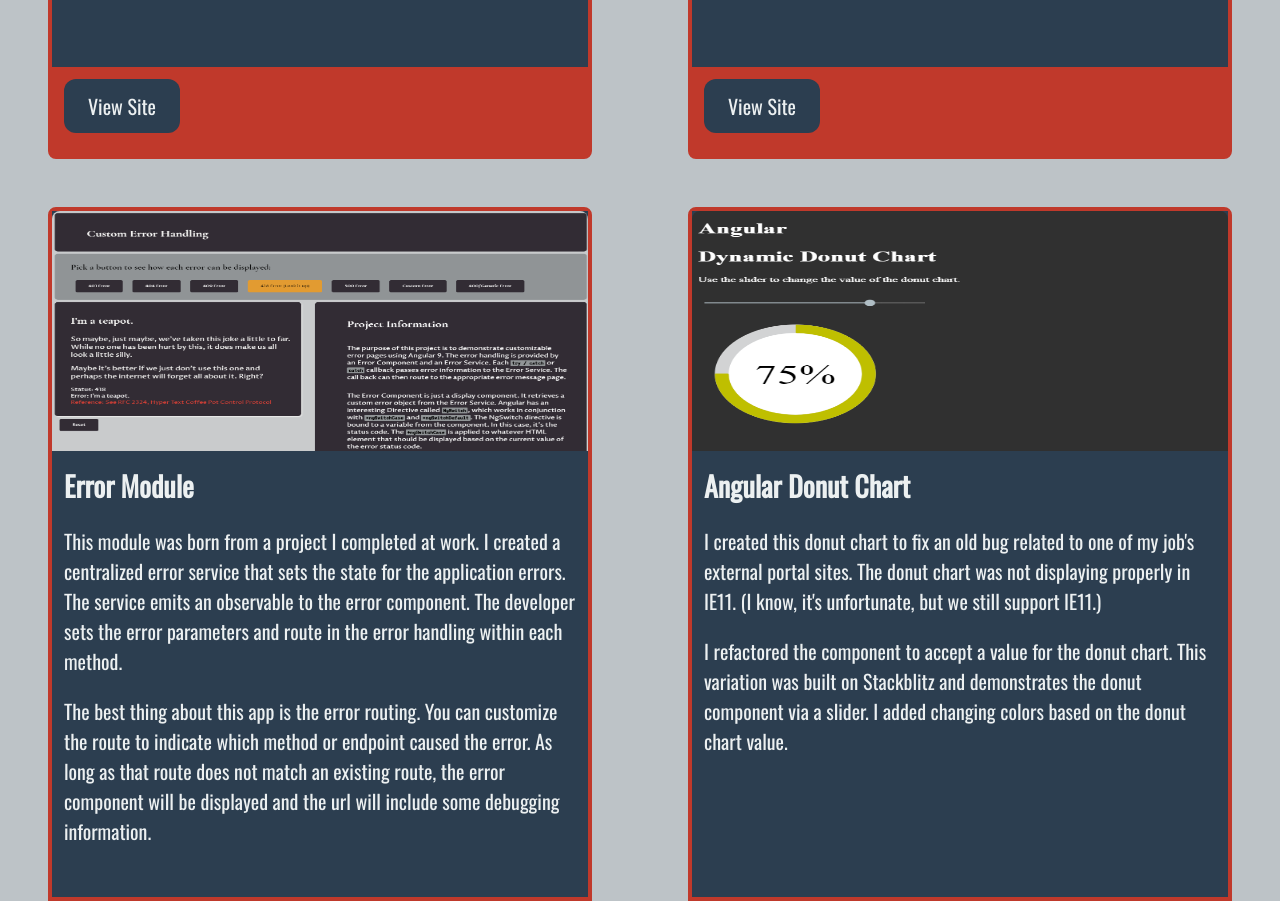
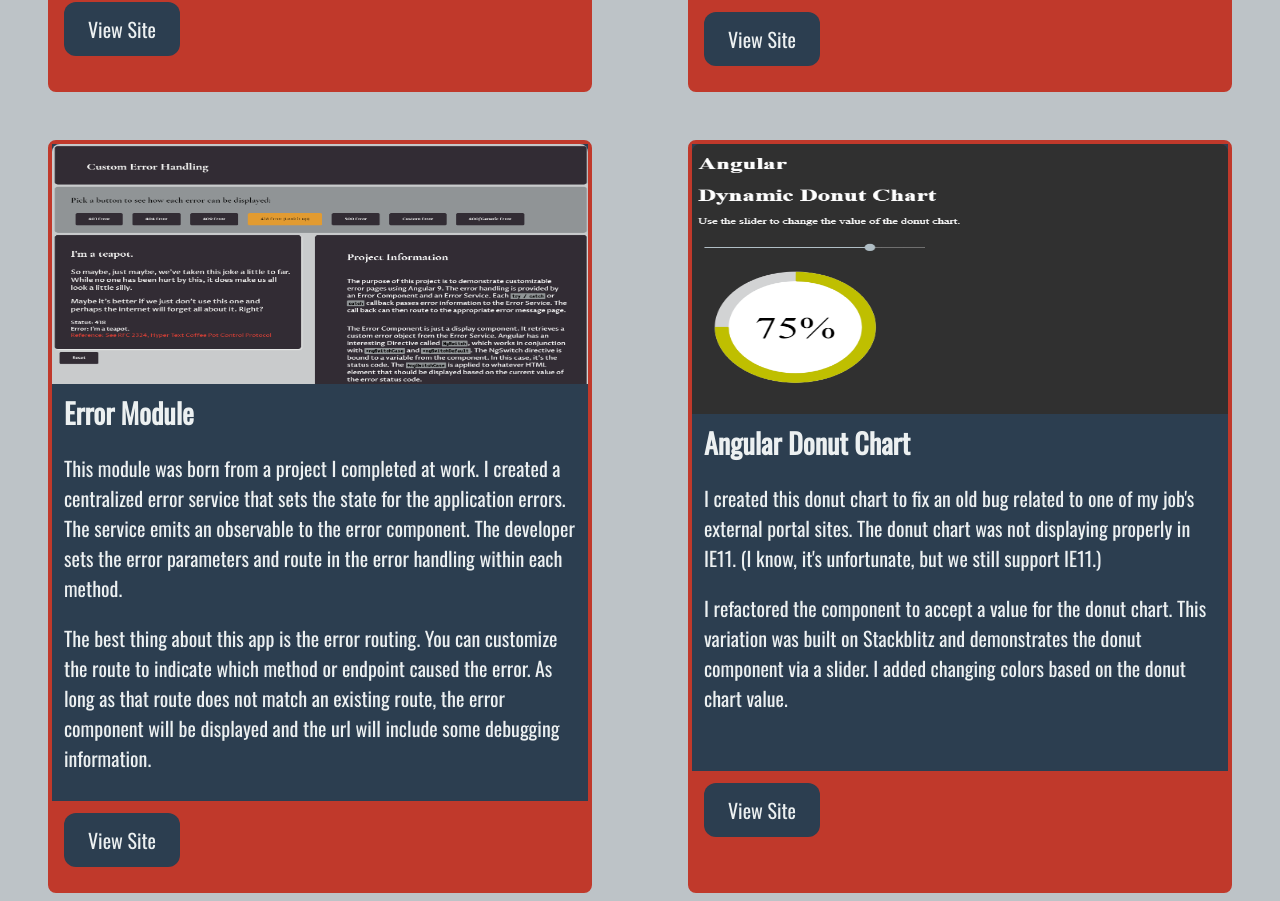
Before and after one commit to ChadESmith42/coding-by-chad, an Angular app in the folder portfolio/: page /projects in a window 1280 px wide. Shown: the part 1896-2797 px from the top of the page. Built offline with nearby package versions, Linux system fonts and the light colour scheme.

Commit message:
styling fixes

```diff
--- a/portfolio/src/app/content/contact/contact.service.ts
+++ b/portfolio/src/app/content/contact/contact.service.ts
@@ -1,5 +1,5 @@
 import { Injectable } from '@angular/core';
-import { HttpClient } from '@angular/common/http';
+import { HttpClient, HttpHeaders } from '@angular/common/http';
 import { Email } from './email.model';
 import { Observable } from 'rxjs';
 import { environment } from 'src/environments/environment';
@@ -15,11 +15,14 @@ export class ContactService {
 
 
   public SendEmail(email: Email): Observable<any | boolean> {
-    const headers = {
-        'Content-Type': 'application/json',
-        'Cache-Control': 'no-cache',
-        'Access-Control-Allow-Origin': 'https://codingbychad.com'
-    };
+    // tslint:disable-next-line: prefer-const
+    let headers: HttpHeaders = new HttpHeaders({
+      'Content-Type': 'application/json',
+      'Cache-Control': 'no-cache',
+      Origin: 'https://codingbychad.com',
+      Host: 'https://us-central1-innate-path-248719.cloudfunctions.net'
+    });
+
     return this.client.post(this.url, email, { headers, observe: 'body', responseType: 'json'});
   }
 
--- a/portfolio/src/app/content/projects/projects.component.css
+++ b/portfolio/src/app/content/projects/projects.component.css
@@ -39,12 +39,15 @@
 .card {
   background-color: var(--midnight-blue);
   color: var(--clouds);
+  display: flex;
+  flex-flow: column nowrap;
 }
 
 .card-title {
   font-size: 28px;
   padding: 0;
   margin: 0;
+  flex: 1 0;
 }
 
 .card-img {
@@ -52,21 +55,26 @@
   height: 240px;
   border-top-left-radius: 8px;
   border-top-right-radius: 8px;
+  flex: 240px;
 }
 
 .card-body {
   margin: 8px 12px;
-  min-height: 424px;
   border-bottom-left-radius: 8px;
   border-bottom-right-radius: 8px;
+  height: calc(minmax(29.5rem, 36rem));
 }
 
 .card-footer {
   box-sizing: content-box;
   background-color: var(--pomegranate);
   padding: 24px 0 24px 0;
-  height: 40px;
   color: var(--clouds);
+  flex: 40px;
+}
+
+.spacer {
+  flex: auto;
 }
 
 .btn {
--- a/portfolio/src/app/content/projects/projects.component.html
+++ b/portfolio/src/app/content/projects/projects.component.html
@@ -19,6 +19,7 @@
           <h5 class="card-title">{{ project.name }}</h5>
           <p class="card-text" *ngFor="let p of project.description">{{ p }}</p>
         </div>
+        <div class="spacer"></div>
         <div class="card-footer">
           <a href="{{ project.link }}" target="_blank" class="btn btn-primary">View Site</a>
         </div>
```
